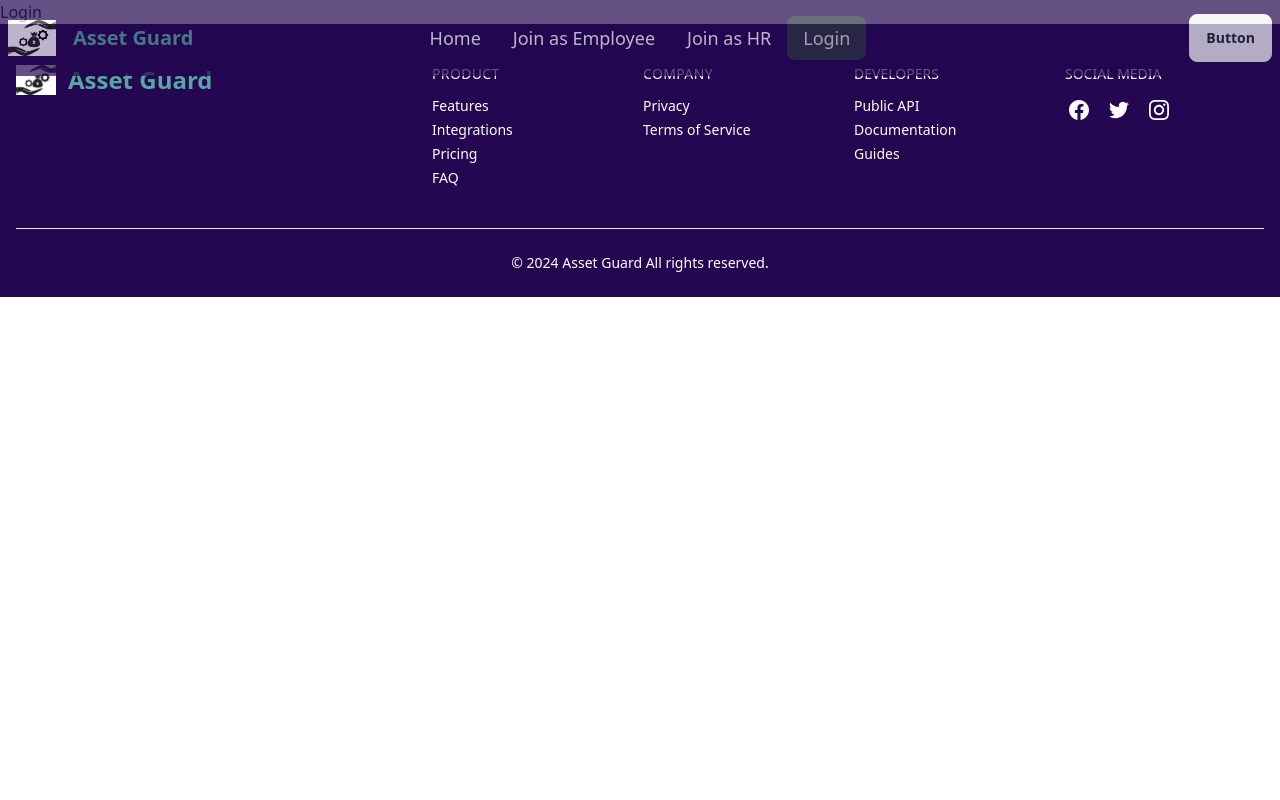
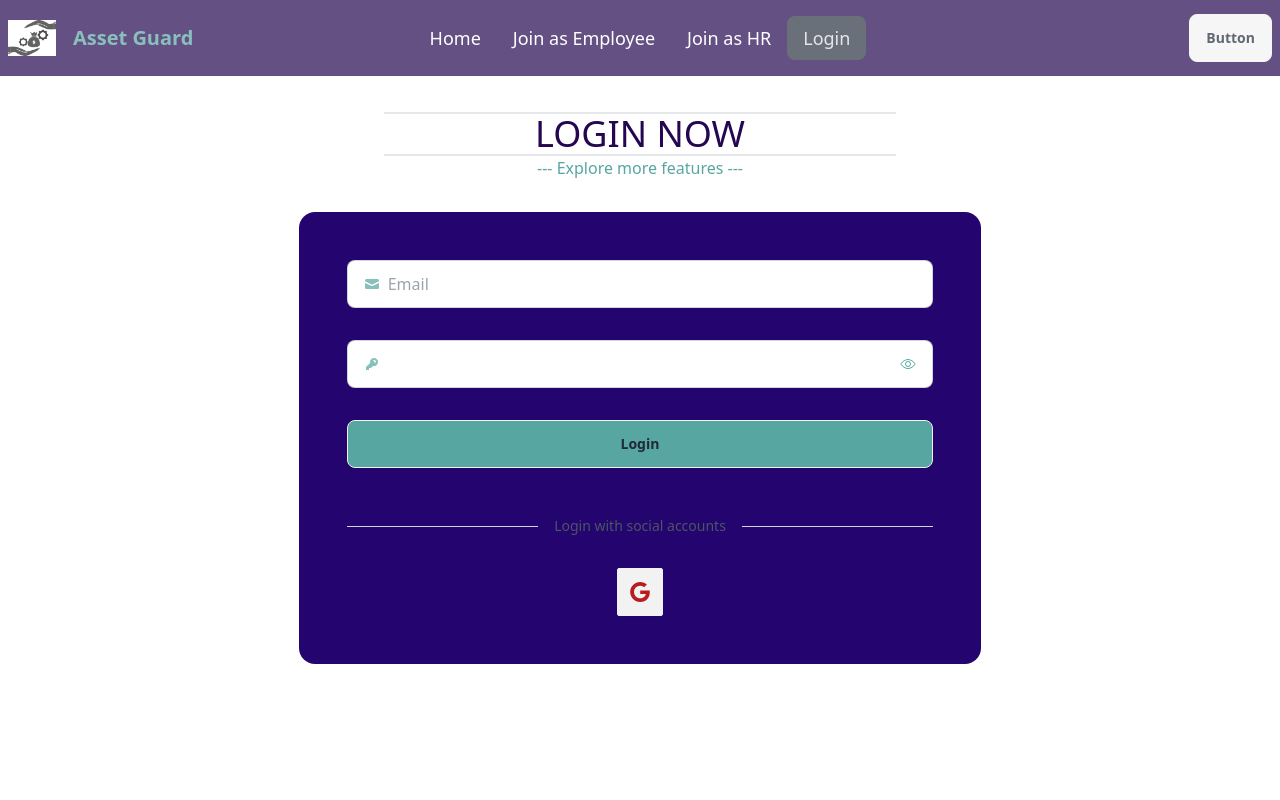
Before and after one commit to NaimoonJannat/B9A12-AssetGuard-Client, a React (Vite) app: page /login in a window 1280 px wide. Shown: the top 800 px of the page. Built offline with nearby package versions, Linux system fonts and the light colour scheme.

Commit message:
Login page done

```diff
--- a/src/Guest/JoinEmployee.jsx
+++ b/src/Guest/JoinEmployee.jsx
@@ -121,6 +121,7 @@
                                 required
                                 className="grow text-gray-500"
                                 name="password"
+                                placeholder="Password"
                             />
                             <span
                                 onClick={() => setShowPass(!showPass)}
@@ -132,7 +133,7 @@
 
                         <div>
                             <input type="checkbox" name="terms" />
-                            <label htmlFor="terms">
+                            <label htmlFor="terms" className="text-gray-500">
                                 Accept our <a className="text-gray-500" href="">Terms and Conditions</a>
                             </label>
                         </div>
--- a/src/Guest/JoinHR.jsx
+++ b/src/Guest/JoinHR.jsx
@@ -21,13 +21,14 @@
         const name = e.target.name.value;
         const email = e.target.email.value;
         const photo = e.target.url.value;
-        const birthdate = e.target.birthdate.value;
+        const birthdate = dueDate; // Get the date from the state
         const company = e.target.company.value;
         const logo = e.target.logoUrl.value;
         const password = e.target.password.value;
+        const packageSelected = e.target.package.value;
         const accepted = e.target.terms.checked;
         const role = "hr";
-        console.log(company, logo, name, email, birthdate, photo, password, role);
+        console.log(company, logo, name, email, birthdate, photo, password, role, packageSelected);
 
         if (password.length < 6) {
             setRegisterError("Password should be at least 6 characters");
@@ -50,9 +51,12 @@
         // reset error
         setRegisterError("");
         setRegisterSuccess("");
+        // Set success message
+        setRegisterSuccess("Registration successful!");
     }
+
     return (
-        <div className="w-full md:w-4/5 mx-auto py-20  min-h-screen">
+        <div className="w-full md:w-4/5 mx-auto py-20 min-h-screen">
             <div className="flex flex-col justify-between">
                 <div>
                     <Title title="Register" subtitle="Join as an HR" ></Title>
@@ -113,7 +117,8 @@
                                 required
                             />
                         </label>
-                        <label className="input input-bordered flex items-center gap-2">
+                        <div className="flex flex-row gap-4">
+                            <label className="input input-bordered flex w-1/2 items-center gap-2">
                                 <DatePicker
                                     selected={dueDate}
                                     name="birthdate"
@@ -123,6 +128,20 @@
                                     placeholderText="Date of Birth"
                                 />
                             </label>
+                            {/* Dropdown here */}
+                            <label className="input w-1/2 input-bordered flex items-center gap-2">
+                                <select
+                                    name="package"
+                                    className="w-full text-gray-500 p-2 rounded-md"
+                                    required
+                                >
+                                    <option value="">Select a Package</option>
+                                    <option value="5 members for $5">5 members for $5</option>
+                                    <option value="10 members for $8">10 members for $8</option>
+                                    <option value="20 members for $15">20 members for $15</option>
+                                </select>
+                            </label>
+                        </div>
                         <label className="input input-bordered flex items-center gap-2">
                             <svg
                                 xmlns="http://www.w3.org/2000/svg"
@@ -141,6 +160,7 @@
                                 required
                                 className="grow text-gray-500"
                                 name="password"
+                                placeholder="Password"
                             />
                             <span
                                 onClick={() => setShowPass(!showPass)}
@@ -152,7 +172,7 @@
 
                         <div>
                             <input type="checkbox" name="terms" />
-                            <label htmlFor="terms">
+                            <label className="text-gray-500" htmlFor="terms">
                                 Accept our <a className="text-gray-500" href="">Terms and Conditions</a>
                             </label>
                         </div>
--- a/src/Guest/Login.jsx
+++ b/src/Guest/Login.jsx
@@ -1,9 +1,76 @@
+import { useRef, useState } from "react";
+import { IoEyeOffOutline, IoEyeOutline } from "react-icons/io5";
+import Title from "../Shared/Title";
 
 const Login = () => {
+    const[loginError, setLoginError]=useState('');
+    const[loginSuccess, setLoginSuccess]=useState('');
+    const[showPass, setShowPass]=useState(false);
+    const emailRef= useRef(null);
+
+    const handleLogin = (e) =>{
+        e.preventDefault();
+            const email=e.target.email.value;
+            const password=e.target.password.value;
+            console.log(email, password);
+
+            // reset error
+            setLoginError('');
+            setLoginSuccess('');
+    }
+
+    const handleGoogleSignIn = () =>{
+
+    }
+
+
     return (
-        <div>
-            <h2>Login</h2>
+        <div className="w-full md:w-4/5 mx-auto min-h-screen py-20">
+        <div className="flex flex-col">
+          <div>
+         <Title title="Login Now" subtitle="Explore more features"></Title>
+          </div>
+          <div className="card p-4 lg:p-8 shrink-0 w-full md:w-2/3 mx-auto bg-[#240570]">
+          <form className="space-y-8 p-4" onSubmit={handleLogin}>
+                  <label className="input input-bordered flex items-center gap-2">
+        <svg xmlns="http://www.w3.org/2000/svg" viewBox="0 0 16 16" fill="currentColor" className="w-4 h-4 text-[#57A6A1] opacity-70"><path d="M2.5 3A1.5 1.5 0 0 0 1 4.5v.793c.026.009.051.02.076.032L7.674 8.51c.206.1.446.1.652 0l6.598-3.185A.755.755 0 0 1 15 5.293V4.5A1.5 1.5 0 0 0 13.5 3h-11Z" /><path d="M15 6.954 8.978 9.86a2.25 2.25 0 0 1-1.956 0L1 6.954V11.5A1.5 1.5 0 0 0 2.5 13h11a1.5 1.5 0 0 0 1.5-1.5V6.954Z" /></svg>
+        <input type="email" ref={emailRef} name="email" className="grow text-gray-500" placeholder="Email" required />
+      </label>
+
+      <label className="input input-bordered flex items-center gap-2">
+        <svg xmlns="http://www.w3.org/2000/svg" viewBox="0 0 16 16" fill="currentColor" className="w-4 h-4 opacity-70 text-[#57A6A1]"><path fillRule="evenodd" d="M14 6a4 4 0 0 1-4.899 3.899l-1.955 1.955a.5.5 0 0 1-.353.146H5v1.5a.5.5 0 0 1-.5.5h-2a.5.5 0 0 1-.5-.5v-2.293a.5.5 0 0 1 .146-.353l3.955-3.955A4 4 0 1 1 14 6Zm-4-2a.75.75 0 0 0 0 1.5.5.5 0 0 1 .5.5.75.75 0 0 0 1.5 0 2 2 0 0 0-2-2Z" clipRule="evenodd" /></svg>
+        <input type={showPass ? "text":"password"} required className="grow text-gray-500" name="password" />
+        <span onClick={() => setShowPass(!showPass)} className="text-base font-bold text-[#57A6A1]">
+          {
+              showPass ? <IoEyeOffOutline /> : <IoEyeOutline />
+          }
+          </span>
+      </label>
+      <label>
+      <input type="submit" className="btn w-full bg-[#57A6A1] mt-8" value="Login"></input>
+      </label>
+      <div className="flex items-center pt-4 space-x-1">
+              <div className="flex-1 h-px sm:w-16 bg-gray-300"></div>
+              <p className="px-3 text-sm text-gray-600">Login with social accounts</p>
+              <div className="flex-1 h-px sm:w-16 bg-gray-300"></div>
+          </div>
+          <div className="text-center">
+              <button onClick={handleGoogleSignIn} aria-label="Log in with Google" className="p-3 rounded-sm text-red-700 btn">
+                  <svg xmlns="http://www.w3.org/2000/svg" viewBox="0 0 32 32" className="w-5 h-5 fill-current">
+                      <path d="M16.318 13.714v5.484h9.078c-0.37 2.354-2.745 6.901-9.078 6.901-5.458 0-9.917-4.521-9.917-10.099s4.458-10.099 9.917-10.099c3.109 0 5.193 1.318 6.38 2.464l4.339-4.182c-2.786-2.599-6.396-4.182-10.719-4.182-8.844 0-16 7.151-16 16s7.156 16 16 16c9.234 0 15.365-6.49 15.365-15.635 0-1.052-0.115-1.854-0.255-2.651z"></path>
+                  </svg>
+              </button>
+          </div>
+                  </form>
+                  {
+                      loginError && <p className="text-red-600">{loginError}</p>
+                  }
+                  {
+                      loginSuccess && <p className="text-green-600">{loginSuccess}</p>
+                  }
+          </div>
         </div>
+      </div>
     );
 };
 
```
Lines whose indentation alone changed are shown as unchanged.
